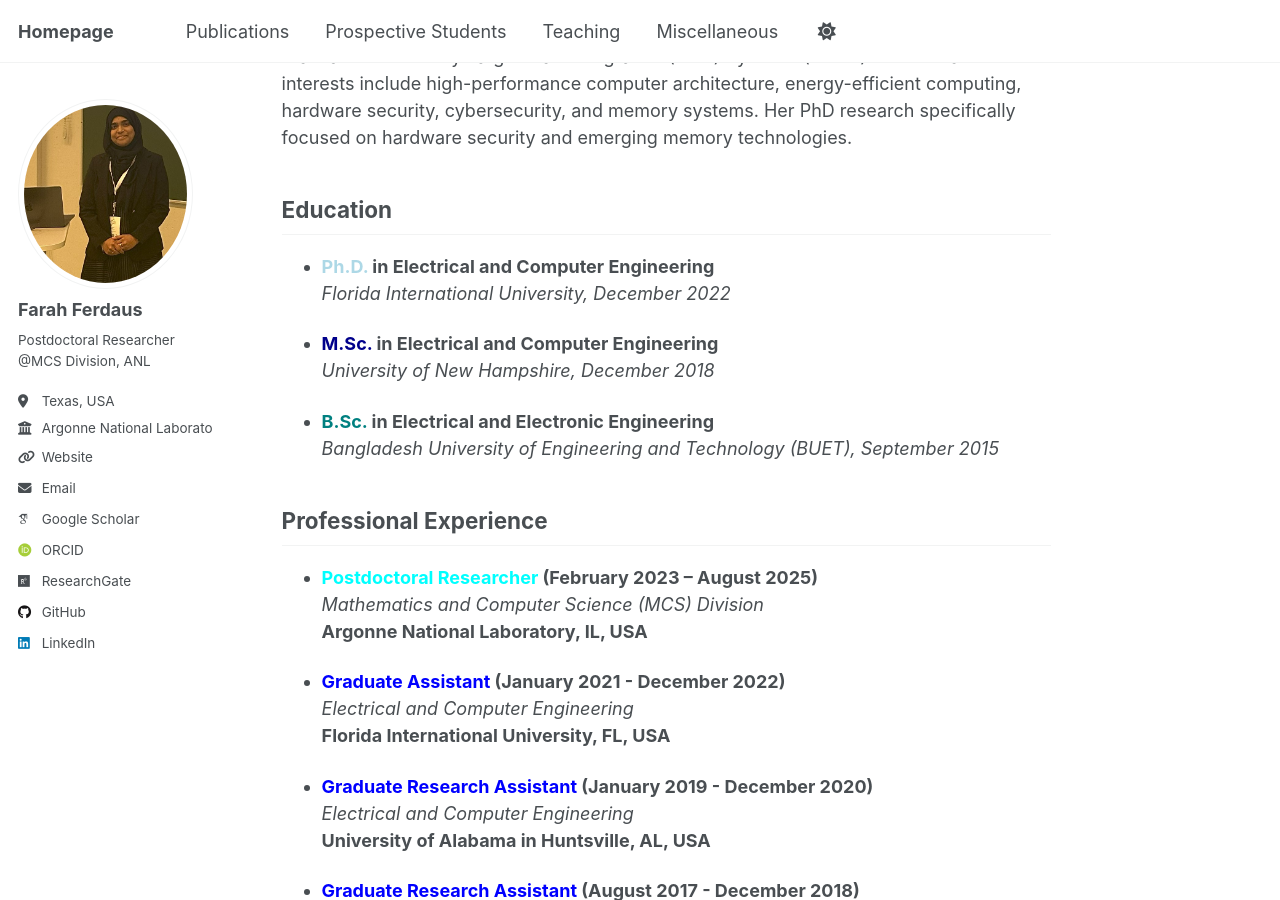
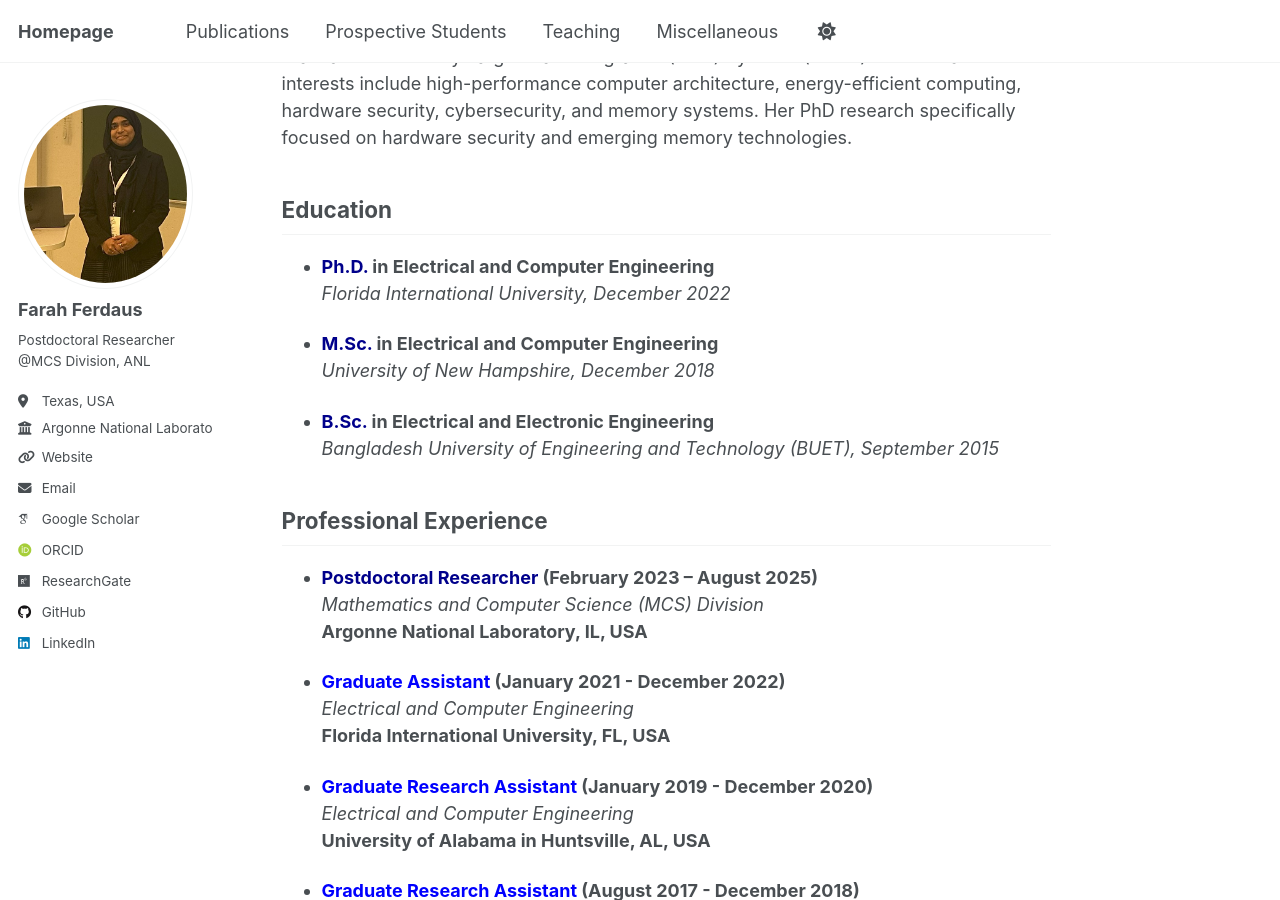
Before and after one commit to fferdaus/fferdaus.github.io, a Jekyll site: the page built from _pages/about.md, in a window 1280 px wide and 900 px high, scrolled down 527 px. Built offline with Jekyll 4.4.1, drawn with Linux system fonts in a browser that asks for light colours; some web fonts are replaced.

Commit message:
Update about.md

```diff
--- a/_pages/about.md
+++ b/_pages/about.md
@@ -16,7 +16,7 @@ She has published numerous scientific articles, including journal articles, conf
 
 ## Education
 
-- **<span style="color:lightblue">Ph.D.</span> in Electrical and Computer Engineering**
+- **<span style="color:darkblue">Ph.D.</span> in Electrical and Computer Engineering**
 *Florida International University, December 2022*
 
 
@@ -24,14 +24,14 @@ She has published numerous scientific articles, including journal articles, conf
 *University of New Hampshire, December 2018*
 
 
-- **<span style="color:teal">B.Sc.</span> in Electrical and Electronic Engineering**
+- **<span style="color:darkblue">B.Sc.</span> in Electrical and Electronic Engineering**
 *Bangladesh University of Engineering and Technology (BUET), September 2015*
 
 
 ## Professional Experience
 
 
-- **<span style="color:cyan">Postdoctoral Researcher</span> (February 2023 – August 2025)**
+- **<span style="color:darkblue">Postdoctoral Researcher</span> (February 2023 – August 2025)**
 *Mathematics and Computer Science (MCS) Division*
 **Argonne National Laboratory, IL, USA**
 
```
